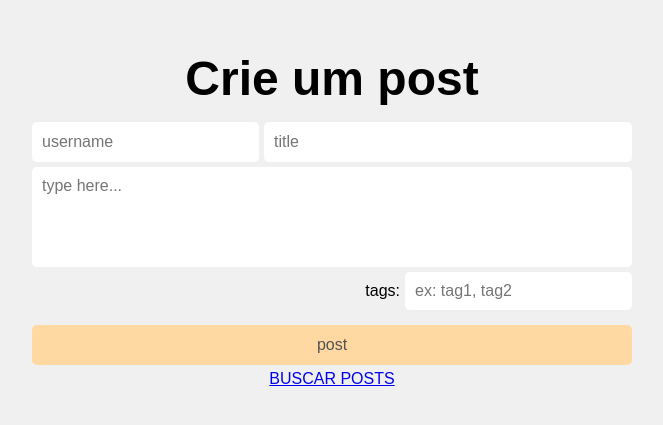
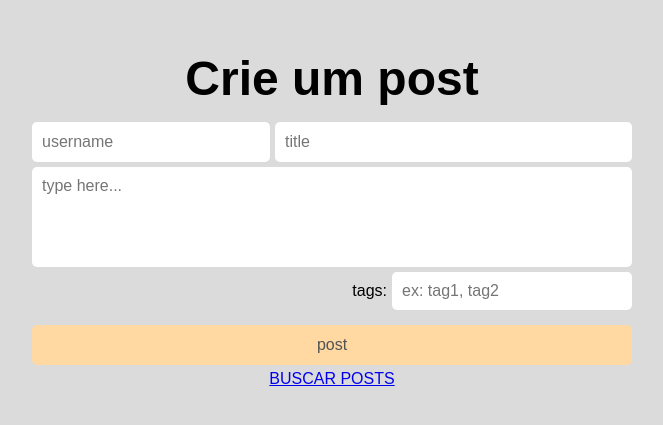
Before and after one commit to erbert-gadelha/Teste_Vite, a React (Vite) app: page / in a window 1280 px wide. Shown: the part 181-606 px from the top of the page, without its empty margins (308-971 px from the left). Built offline with nearby package versions, Linux system fonts and the light colour scheme; no server answers.

Commit message:
ajeitei interface

```diff
--- a/src/app/home/pages/BuscarPost/index.module.css
+++ b/src/app/home/pages/BuscarPost/index.module.css
@@ -10,7 +10,9 @@
   align-items: center;
   justify-content: center;
   height: 100vh;
-  background-color: #f0f0f0;
+
+  width: 600px;
+  max-width: 90vw;
 }
 
 .title {
@@ -25,12 +27,13 @@
   align-items: center;
   justify-content: center;
   height: min-content;
-  width: 600px;
+  width: 100%;
   gap: var(--gap);
 }
 
 .input_bar {
   background-color: #ffffff;
+  flex: 1;
   padding: 10px;
   border: none;
   font-size: medium;
--- a/src/app/home/pages/CriarPost/index.module.css
+++ b/src/app/home/pages/CriarPost/index.module.css
@@ -10,7 +10,10 @@
   align-items: center;
   justify-content: center;
   height: 100vh;
-  background-color: #f0f0f0;
+  /*background-color: #f0f0f0;*/
+  /*background-color: red;*/
+  width: 600px;
+  max-width: 90vw;
 }
 
 .title {
@@ -25,7 +28,8 @@
   align-items: center;
   justify-content: center;
   height: min-content;
-  width: 600px;
+  /*width: 600px;*/
+  width: 100%;
   gap: var(--gap);
 }
 
@@ -54,11 +58,12 @@
 
 .input_user {
   height: 100%;
+  width: 40%;
 }
 
 .input_title {
   height: 100%;
-  flex: 1;
+  width: 60%;
 }
 
 .input_body {
--- a/src/global.css
+++ b/src/global.css
@@ -7,5 +7,10 @@
 
 html,
 body {
-  height: 100%;
+  height: 100vh;
+  width: 100vw;
+  display: flex;
+  align-items: center;
+  justify-content: center;
+  background-color: #dbdbdb;
 }
```
